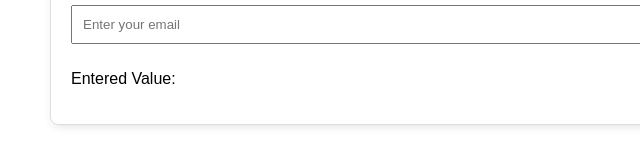
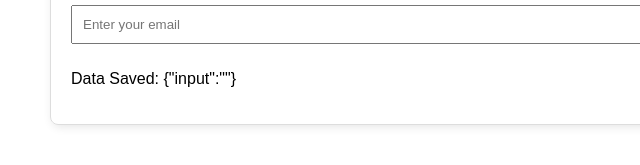
Before and after one commit to ameliejtam/cmd-f, a website: page about.html in a window 1280 px wide. Both pictures are taken after a click on the button "Subscribe". Shown: the part 359-524 px from the top of the page, 0-640 px from the left. Drawn offline with Linux system fonts and the light colour scheme.

Commit message:
commitcheck

```diff
--- a/about.html
+++ b/about.html
@@ -27,7 +27,7 @@
         <h2>Subscribe to our Newsletter</h2>
         <p>Stay updated with the latest climate news.</p>
         <input type="email" id="userInput" placeholder="Enter your email" required>
-        <button onclick="getInputValue()">Subscribe</button>
+        <button onclick="getInputValueToJson()">Subscribe</button>
         <p id="output">output</p>
     </div>
 </body>
--- a/script.js
+++ b/script.js
@@ -1,10 +1,17 @@
 console.log("email test");
 
-function getInputValue() {
+function getInputValueToJson() {
     // Get the input field value
     let inputValue = document.getElementById("userInput").value;
-    // Display the value
-    document.getElementById("output").innerText = "Entered Value: " + inputValue;
+    let jsonData = { "input": inputValue };
+
+    // Store JSON in LocalStorage
+    localStorage.setItem("userData", JSON.stringify(jsonData));
+
+     // Display confirmation
+    document.getElementById("output").innerText = "Data Saved: " + JSON.stringify(jsonData);
+
+
     // Log to console
     console.log(inputValue);
 }
```
